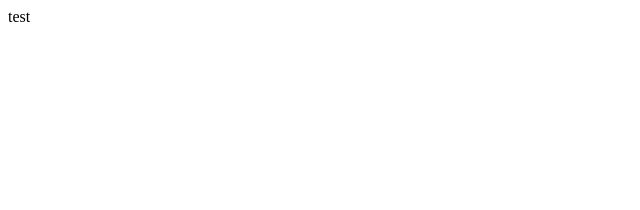
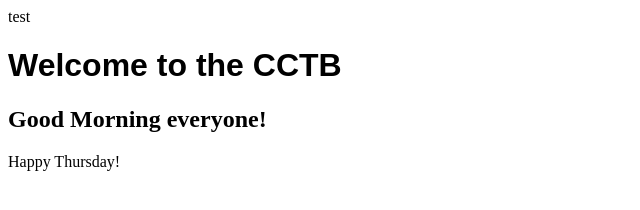
Before and after one commit to cctbsonia/moodleapp, a plain HTML site: page Index.html in a window 1280 px wide. Shown: the whole page, without its empty margins (0-640 px from the left). Drawn offline with Linux system fonts and the light colour scheme.

Commit message:
Added headings h1, h2 and p

```diff
--- a/Index.html
+++ b/Index.html
@@ -7,5 +7,10 @@
 </head>
 <body>
 	test
+	<div>
+		<h1 style="font-family: Arial;">Welcome to the CCTB</h1>
+		<h2>Good Morning everyone!</h2>
+		<p>Happy Thursday!</p>
+	</div>
 </body>
 </html>
```
